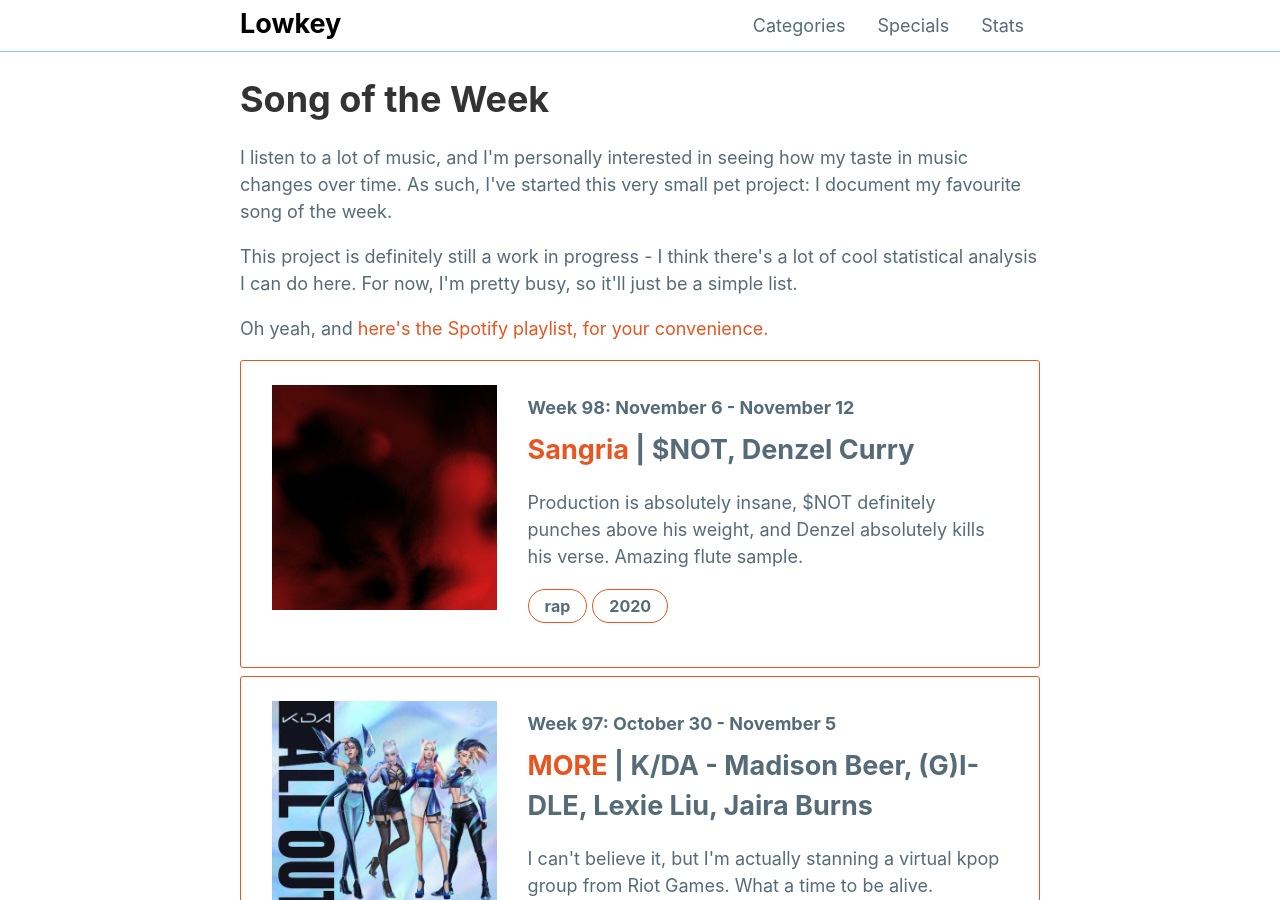
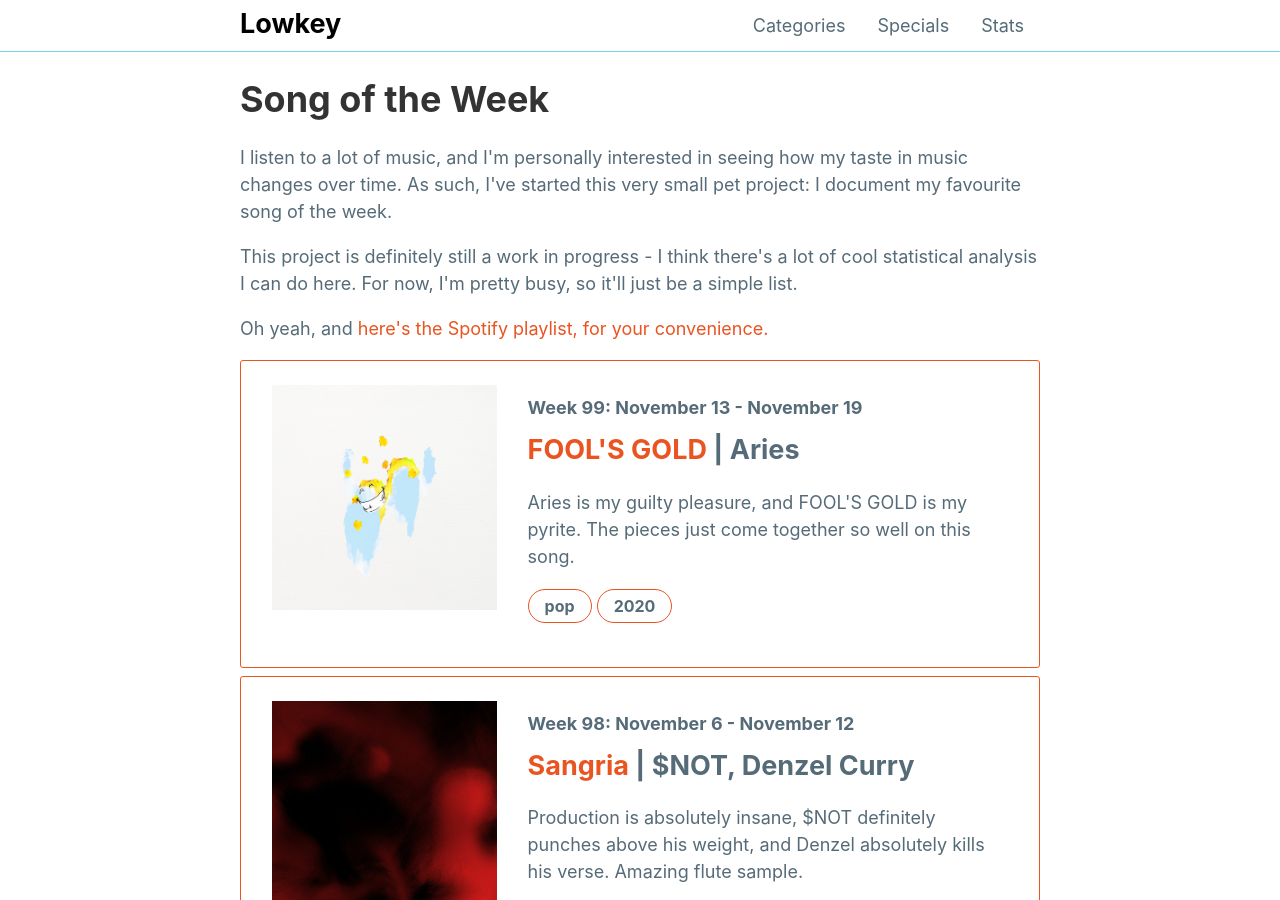
Before and after one commit to mattxwang/lowkey, a Jekyll site: the page built from stats/song-of-the-week.html, in a window 1280 px wide and 900 px high. Built offline with Jekyll 4.4.1, drawn with Linux system fonts in a browser that asks for light colours; comment, search, counter and statistics services are not loaded.

Commit message:
sputnik sweetheart, fool's gold

```diff
--- a/_data/sotw.yml
+++ b/_data/sotw.yml
@@ -978,3 +978,13 @@
   year: 2020
   blurb: >
     Production is absolutely insane, $NOT definitely punches above his weight, and Denzel absolutely kills his verse. Amazing flute sample.
+week99:
+  week: "Week 99: November 13 - November 19"
+  title: "FOOL'S GOLD"
+  artist: "Aries"
+  album: "FOOL'S GOLD"
+  album_art: "fools-gold.png"
+  genre: "pop"
+  year: 2020
+  blurb: >
+    Aries is my guilty pleasure, and FOOL'S GOLD is my pyrite. The pieces just come together so well on this song.
```
Also changed, not shown: _data/books.yml (+9 -0 lines), img/albums/fools-gold.png (added).
